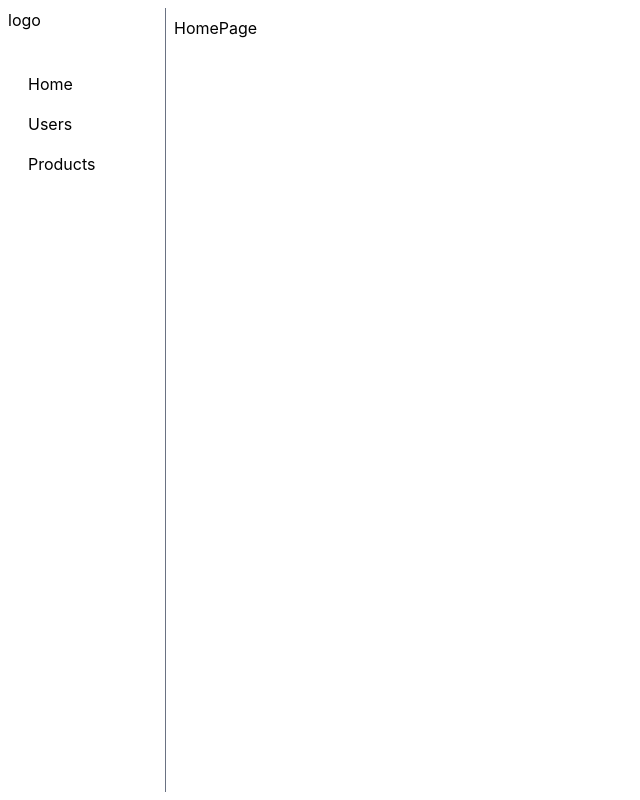
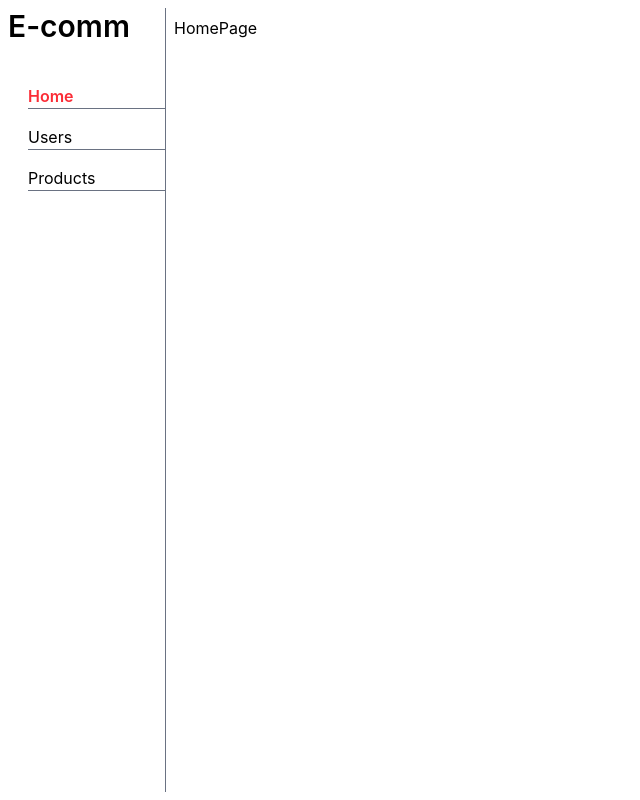
Before and after one commit to md-alihaider/cohort-3, a React (Vite) app in the folder React/day16-project_intercepters/: page /main in a window 1280 px wide. Shown: the whole page, without its empty margins (0-640 px from the left). Built offline with nearby package versions, Linux system fonts and the light colour scheme; sample sign-in values are in the browser's storage.

Commit message:
feat: enhance Navbar component with improved styling and active link indication

```diff
--- a/React/day16-project_intercepters/src/components/Navbar.jsx
+++ b/React/day16-project_intercepters/src/components/Navbar.jsx
@@ -1,19 +1,47 @@
-import React from 'react'
-import { NavLink } from 'react-router'
+import React from "react";
+import { NavLink } from "react-router";
 
 const Navbar = () => {
   return (
     <div className=" border-r border-gray-500 flex flex-col gap-10">
       <NavLink to={"/main"}>
-        <h1>logo</h1>
+        <h1 className="text-3xl font-semibold">E-comm</h1>
       </NavLink>
       <div className="flex flex-col gap-4 ml-5">
-        <NavLink to={"/main"}>Home</NavLink>
-        <NavLink to={"/main/users"}>Users</NavLink>
-        <NavLink to={"/main/products"}>Products</NavLink>
+        <NavLink
+          className={({ isActive }) =>
+            isActive
+              ? " font-semibold text-red-500 border-b border-gray-500"
+              : " text-black border-b border-gray-500"
+          }
+          to={"/main"}
+          end
+        >
+          Home
+        </NavLink>
+        <NavLink
+          className={({ isActive }) =>
+            isActive
+              ? " font-semibold text-red-500 border-b border-gray-500"
+              : " text-black border-b border-gray-500"
+          }
+          to={"/main/users"}
+        >
+          Users
+        </NavLink>
+        <NavLink
+          className={({ isActive }) =>
+            isActive
+              ? " font-semibold text-red-500 border-b border-gray-500"
+              : " text-black border-b border-gray-500"
+          }
+          to={"/main/products"}
+        >
+          Products
+        </NavLink>
       </div>
     </div>
   );
-}
+};
 
-export default Navbar
+export default Navbar;
```
